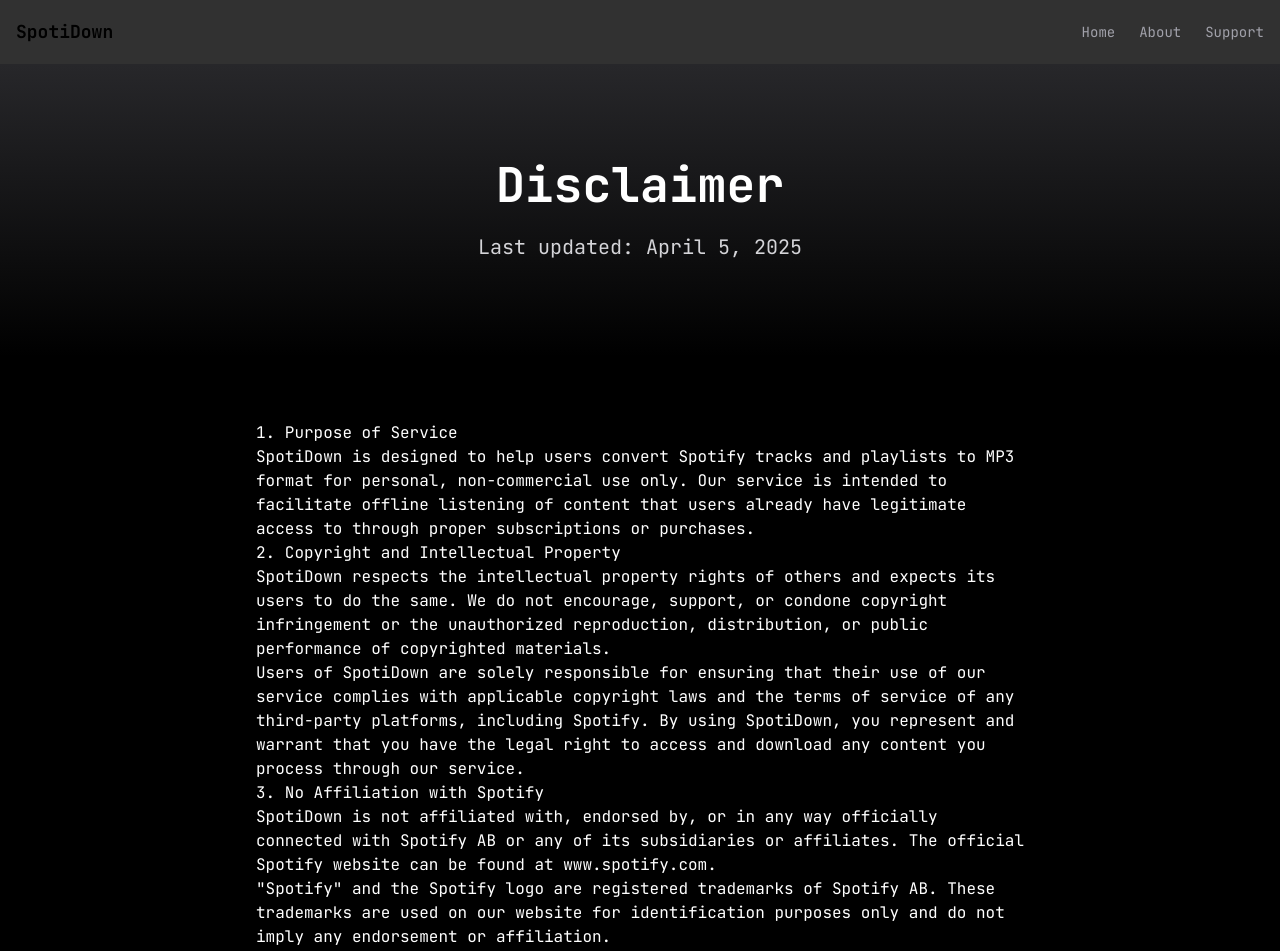
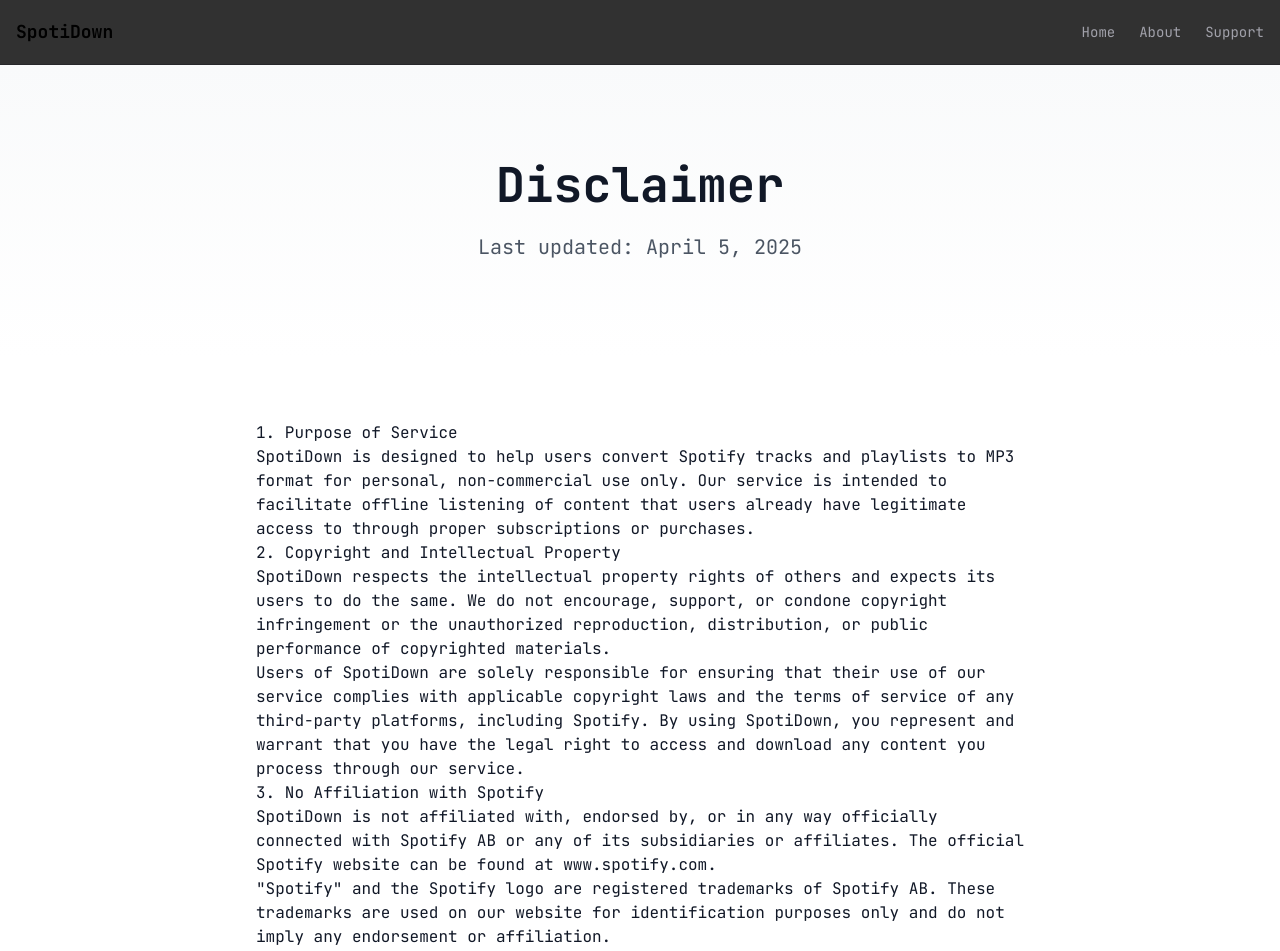
Before and after one commit to Manish-Tamang/spoti-down, a Next.js app: page /disclaimer in a window 1280 px wide. Shown: the top 951 px of the page. Built offline with nearby package versions, Linux system fonts and the light colour scheme.

Commit message:
light mode fixed

```diff
--- a/app/disclaimer/page.tsx
+++ b/app/disclaimer/page.tsx
@@ -1,16 +1,16 @@
 export default function DisclaimerPage() {
   return (
-    <div className="bg-black text-white">
-      <section className="py-16 md:py-24 bg-gradient-to-b from-zinc-800 to-black">
+    <div className="bg-white text-gray-900">
+      <section className="py-16 md:py-24 bg-gradient-to-b from-gray-50 to-white">
         <div className="container mx-auto px-4">
           <h1 className="text-4xl md:text-5xl font-bold mb-6 text-center">Disclaimer</h1>
-          <p className="text-xl text-zinc-300 max-w-3xl mx-auto text-center">Last updated: April 5, 2025</p>
+          <p className="text-xl text-gray-600 max-w-3xl mx-auto text-center">Last updated: April 5, 2025</p>
         </div>
       </section>
 
       <section className="py-16">
         <div className="container mx-auto px-4">
-          <div className="max-w-3xl mx-auto prose prose-invert prose-zinc">
+          <div className="max-w-3xl mx-auto prose prose-gray">
             <h2>1. Purpose of Service</h2>
             <p>
               SpotiDown is designed to help users convert Spotify tracks and playlists to MP3 format for personal,
```
